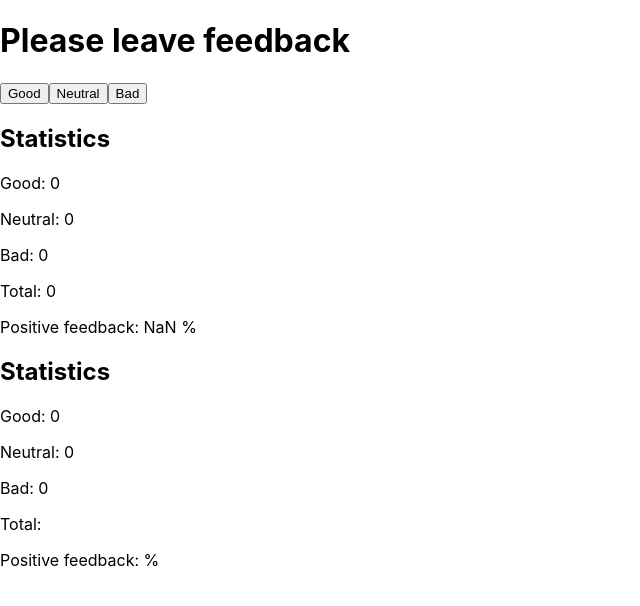
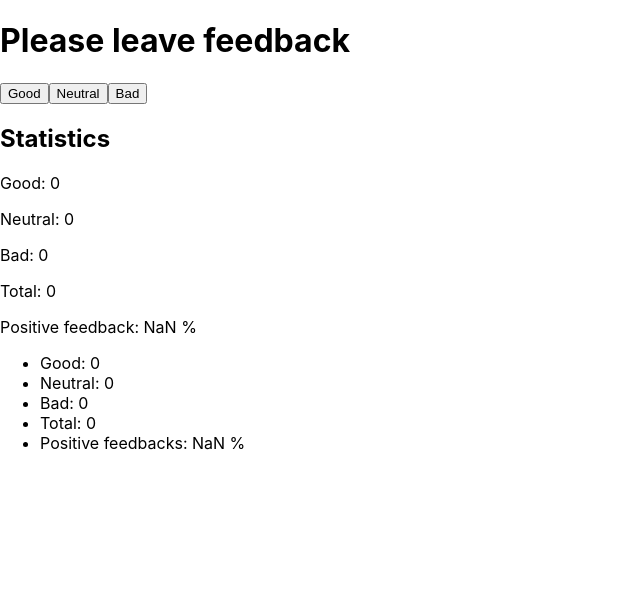
Before and after one commit to RomanKorotaev/goit-react-hw-02-feedback, a React (Create React App) app: page / in a window 1280 px wide. Shown: the top 606 px of the page, without its empty margins (0-640 px from the left). Built offline with nearby package versions, Linux system fonts and the light colour scheme.

Commit message:
Исправлена ошибка в общем числе отзывов

```diff
--- a/src/App.js
+++ b/src/App.js
@@ -39,13 +39,27 @@ class App extends Component {
          }))
  }
 
+  // Подсчитываем общую сумму
+  totalFeedback = () => {
+    const { good, neutral, bad } = this.state;
+    return (good + neutral + bad);
+  };
+
+// Высчитываем пропрорцию (процент) позитивных откликов
+  positiveFeedbackPercentage = () => {
+    return Math.round(this.state.good * 100 / this.totalFeedback());
+
+  }
+
+
 
   render() {
 
-     const { good, neutral, bad } = this.state;
+    const { good, neutral, bad } = this.state;
+    const { totalFeedback, positiveFeedbackPercentage } = this;
 
-        const countTotalFeedback = good + neutral + bad;
-        const countPositiveFeedbackPercentage = Math.round(100*good/countTotalFeedback)
+        // let totalFeedback = this.state.good + this.state.neutral + this.state.bad;
+        // let positiveFeedbackPercentage = Math.round(100*good/totalFeedback)
 
 
     return (
@@ -67,15 +81,15 @@ class App extends Component {
         <p>Good:  { good }</p>
         <p>Neutral: { neutral }</p>
         <p>Bad: { bad }</p>
-        <p>Total: {countTotalFeedback} </p>
-        <p>Positive feedback: {countPositiveFeedbackPercentage } % </p>
+        <p>Total: {totalFeedback()} </p>
+        <p>Positive feedback: {positiveFeedbackPercentage()} % </p>
 
         <Statistics
           good={good}
           neutral={neutral}
           bad={bad}
-          total={countTotalFeedback }
-          positivePercentage={countPositiveFeedbackPercentage } />
+          totalFeedback={totalFeedback()}
+          positiveFeedbackPercentage={positiveFeedbackPercentage() } />
       </div>
     )
   }
--- a/src/components/Statistics/Statistics.js
+++ b/src/components/Statistics/Statistics.js
@@ -1,21 +1,47 @@
 import React, { Component } from 'react';
 import s from './Statistics.module.css'
+import PropTypes from 'prop-types';
 
-class Statistics extends Component {
+// class Statistics extends Component {
 
-    render() {
-        return (
-            <div>
-                 <h2>Statistics</h2>
-        <p>Good:  { this.props.good }</p>
-        <p>Neutral: { this.props.neutral }</p>
-        <p>Bad: { this.props.bad }</p>
-        <p>Total: {this.props.countTotalFeedback} </p>
-        <p>Positive feedback: {this.props.countPositiveFeedbackPercentage}% </p>
-            </div>
-        )
-    }
- }
+//     render() {
+//         return (
+//             <div>
+//                  <h2>Statistics</h2>
+//         <p>Good:  { this.props.good }</p>
+//         <p>Neutral: { this.props.neutral }</p>
+//         <p>Bad: { this.props.bad }</p>
+//         <p>Total: {this.props.countTotalFeedback} </p>
+//         <p>Positive feedback: {this.props.countPositiveFeedbackPercentage}% </p>
+//             </div>
+//         )
+//     }
+//  }
 
 
+function Statistics({ good, neutral, bad, totalFeedback, positiveFeedbackPercentage }) {
+
+    // console.log('Statistics /  totalFeedback : ', totalFeedback);
+    // console.log('Statistics /  positiveFeedbackPercentage : ', positiveFeedbackPercentage);
+
+    return (
+        <>
+          <ul className={s.list}>
+            <li className={s.item}>Good: {good}</li>
+            <li className={s.item}>Neutral: {neutral}</li>
+            <li className={s.item}>Bad: {bad}</li>
+            <li className={s.item}>Total: { totalFeedback}</li>
+            <li className={s.item}>Positive feedbacks: {positiveFeedbackPercentage} %</li>
+          </ul>
+      </>
+    )
+};
+
+Statistics.propTypes = {
+  good: PropTypes.number.isRequired,
+  neutral: PropTypes.number.isRequired,
+  bad: PropTypes.number.isRequired,
+  positivePercentage: PropTypes.number.isRequired,
+};
+
 export default Statistics;
```
